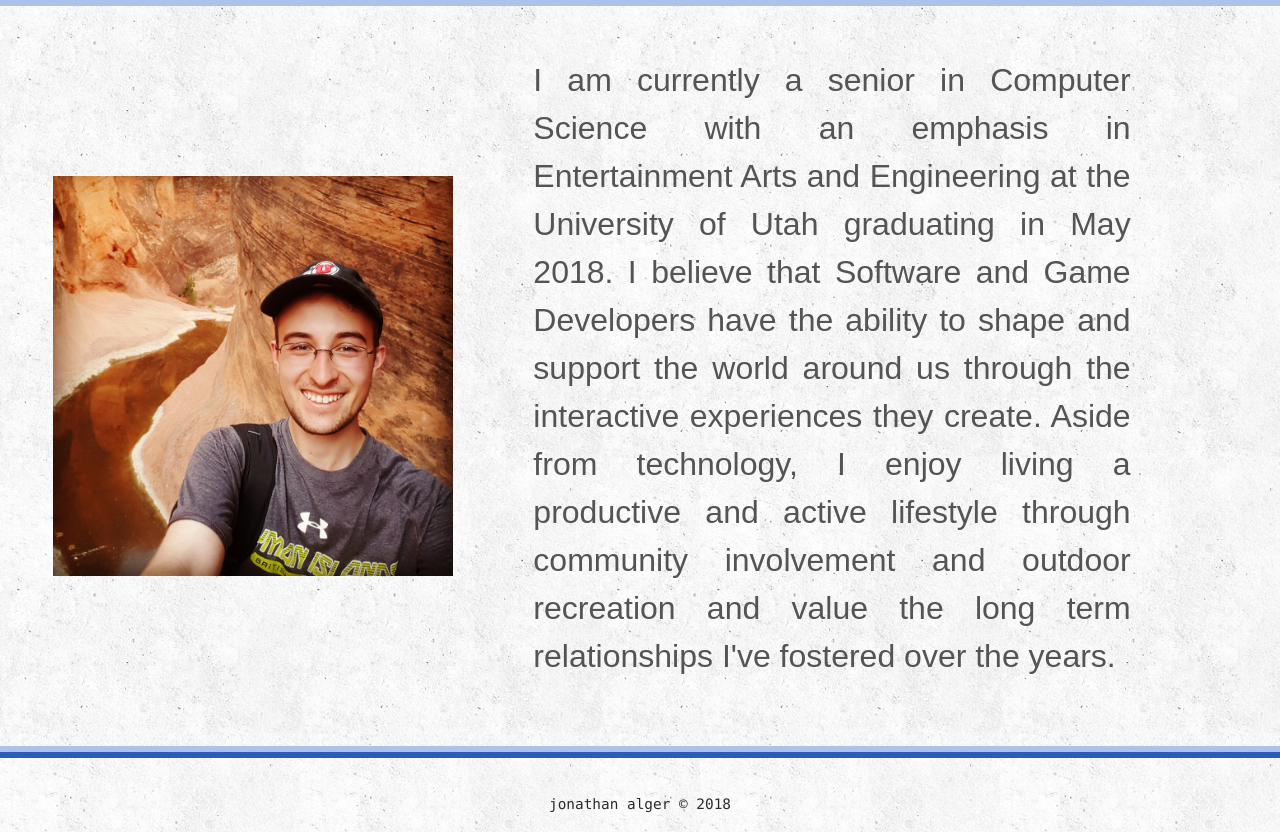
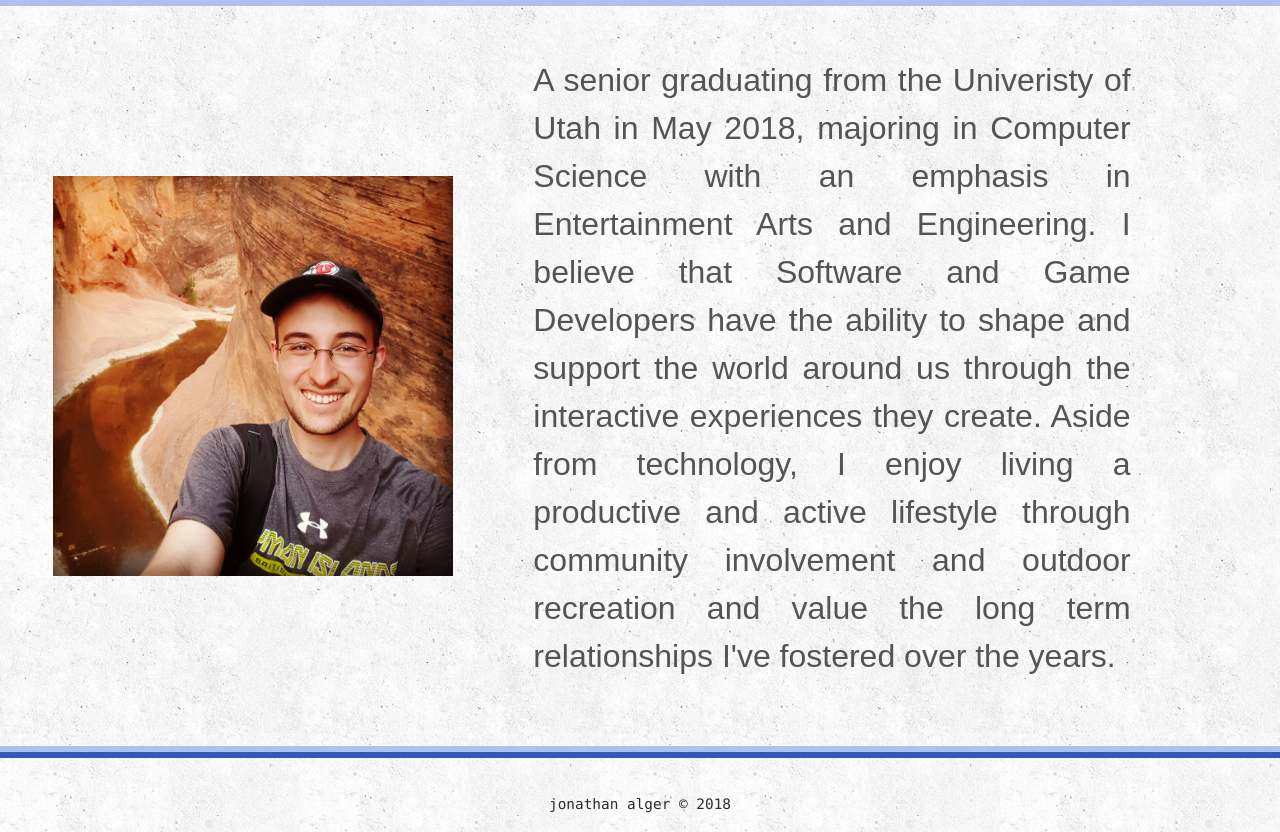
Before and after one commit to jonalger5/jonalger5.github.io, a plain HTML site: page index.html in a window 1280 px wide. Shown: the part 94-926 px from the top of the page. Drawn offline with nearby package versions, Linux system fonts and the light colour scheme.

Commit message:
Changed BIO Text

```diff
--- a/index.html
+++ b/index.html
@@ -25,12 +25,16 @@
 		<div class="disc">
 
             <p>
-            I am currently a senior in Computer Science with an emphasis in Entertainment Arts and Engineering at the University of Utah graduating in May 2018.  I believe that Software and Game Developers have the ability to shape and support the world around us through the interactive experiences they create. Aside from technology, I enjoy living a productive and active lifestyle through community involvement and outdoor recreation and value the long term relationships I've fostered over the years.
+              A senior graduating from the Univeristy of Utah in May 2018, majoring in Computer Science with an emphasis in Entertainment Arts and Engineering. I believe that Software and Game Developers have the ability to shape and support the world around us through the interactive experiences they create. Aside from technology, I enjoy living a productive and active lifestyle through community involvement and outdoor recreation and value the long term relationships I've fostered over the years.
             </p>
 
    	 	</div>
 		<div class="linefooter">
 		</div>
+		<!--
+			https://www.w3schools.com/howto/howto_js_portfolio_filter.asp
+			https://www.w3schools.com/howto/howto_css_thumbnail.asp
+		-->
 		<footer class="grid-foot">
 			<p><pre class="tab">jonathan alger &copy; 2018</pre></p>
 		</footer>
```
